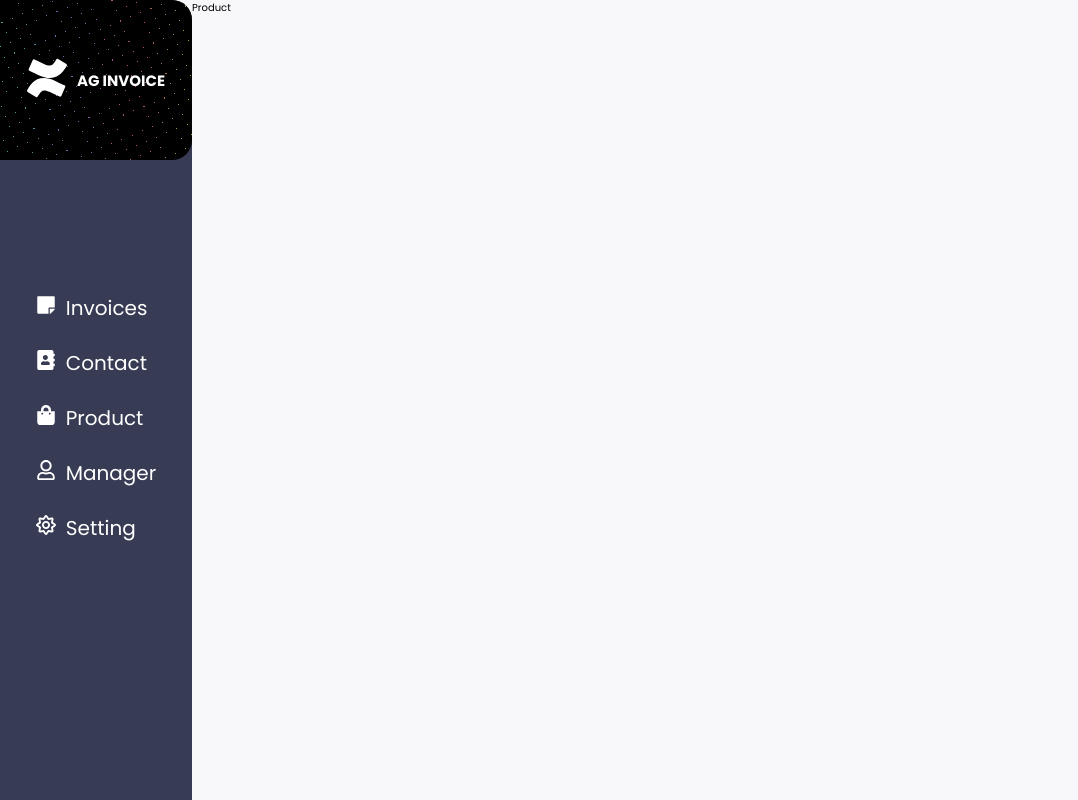
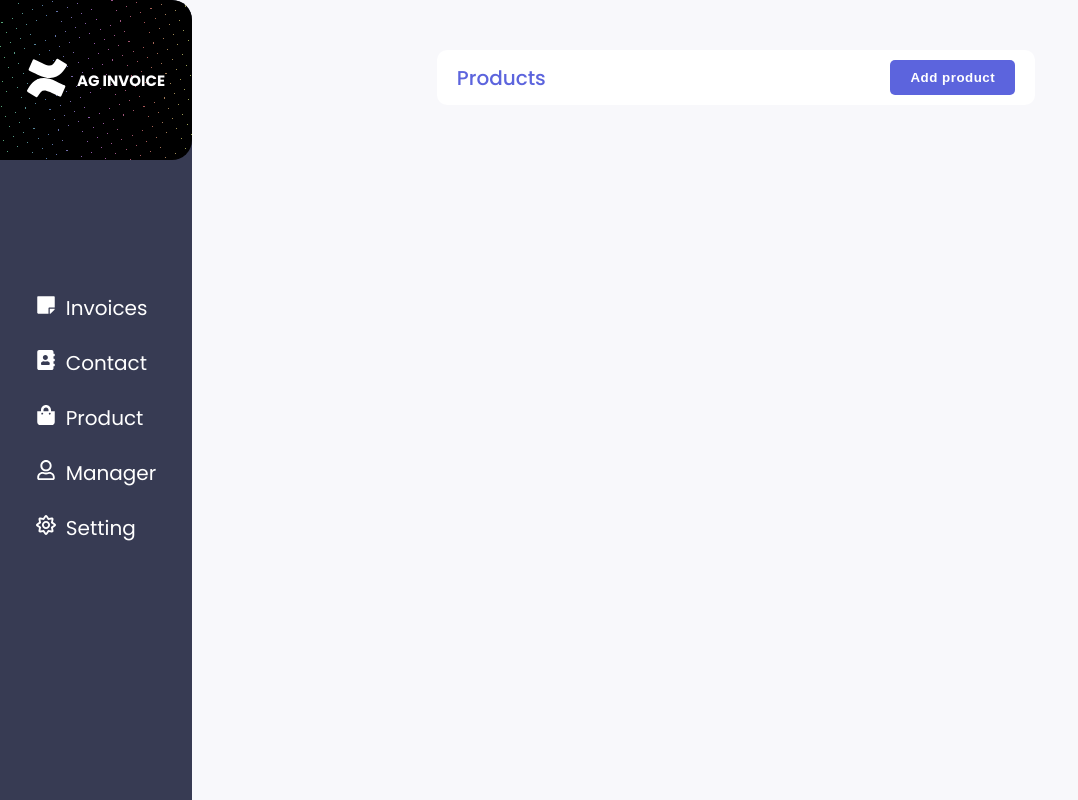
Before and after one commit to tanbiranjum/react-firebase-Invoicify, a React (Vite) app: page /product in a window 1280 px wide. Shown: the whole page, without its empty margins (0-1078 px from the left). Built offline with nearby package versions, Linux system fonts and the light colour scheme.

Commit message:
product section added

```diff
--- a/src/components/Invoices/Invoices.jsx
+++ b/src/components/Invoices/Invoices.jsx
@@ -11,8 +11,8 @@ function Invoices() {
 }
 
 const Container = styled.div`
-  width: 80%;
-  height: 90%;
+  width: 70%;
+  /* height: 90%; */
   margin: 4rem auto 0 auto;
 `
 
--- a/src/components/MainContent/MainContent.jsx
+++ b/src/components/MainContent/MainContent.jsx
@@ -6,7 +6,7 @@ import InvoiceView from '../InvoiceView/InvoiceView'
 import { Routes, Route } from 'react-router-dom'
 import Product from '../Product/Product'
 import Setting from '../Setting/Setting'
-import Client from '../Invoice/Client/Client'
+import Client from '../Client/Client'
 import Manager from '../Manager/Manager'
 
 function MainContent() {
--- a/src/components/Product/Product.jsx
+++ b/src/components/Product/Product.jsx
@@ -1,9 +1,53 @@
 import React from 'react'
+import styled from 'styled-components'
 
 function Product() {
   return (
-    <div>Product</div>
+    <Container>
+      <ProductContainer>
+        <Heading>
+          <ProductTitle>Products</ProductTitle>
+          <AddProductButton>Add product</AddProductButton>
+        </Heading>
+      </ProductContainer>
+    </Container>
   )
 }
 
+const Container = styled.div`
+  width: 100%;
+`
+
+const ProductContainer = styled.div`
+  width: 55%;
+  margin: 0 auto;
+`
+
+const Heading = styled.div`
+  display: flex;
+  justify-content: space-between;
+  align-items: center;
+  padding: 1rem 2rem;
+  background-color: #ffffff;
+  border-radius: 1rem;
+  margin-top: 5rem;
+`
+
+const ProductTitle = styled.h2`
+  font-size: 2rem;
+  color: #5c64dd;
+  font-weight: 500;
+`
+
+const AddProductButton = styled.button`
+  border: none;
+  padding: 1rem 2rem;
+  background-color: #5c64dd;
+  cursor: pointer;
+  color: white;
+  font-weight: 600;
+  letter-spacing: .5px;
+  border-radius: 0.5rem;
+`
+
 export default Product
```
Also changed, not shown: src/components/Client/Client.jsx (renamed from src/components/Invoice/Client/Client.jsx).
